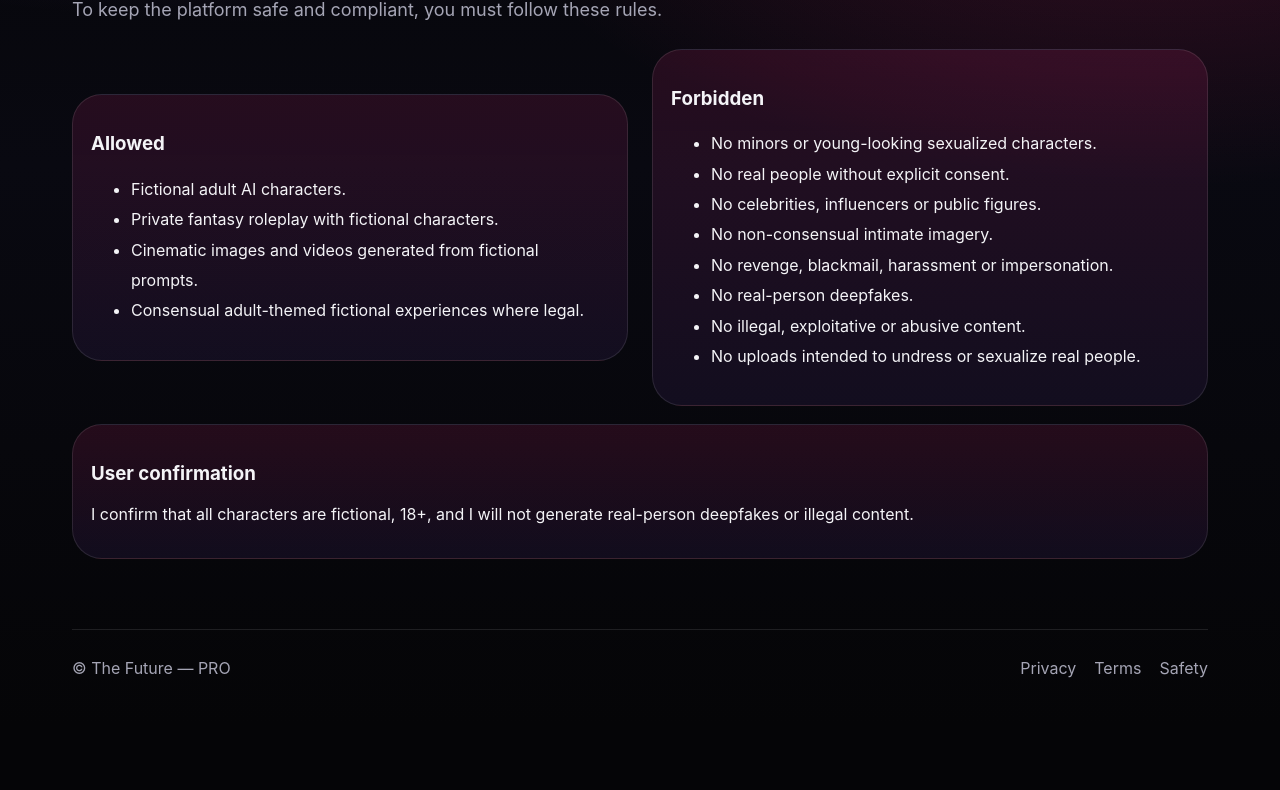
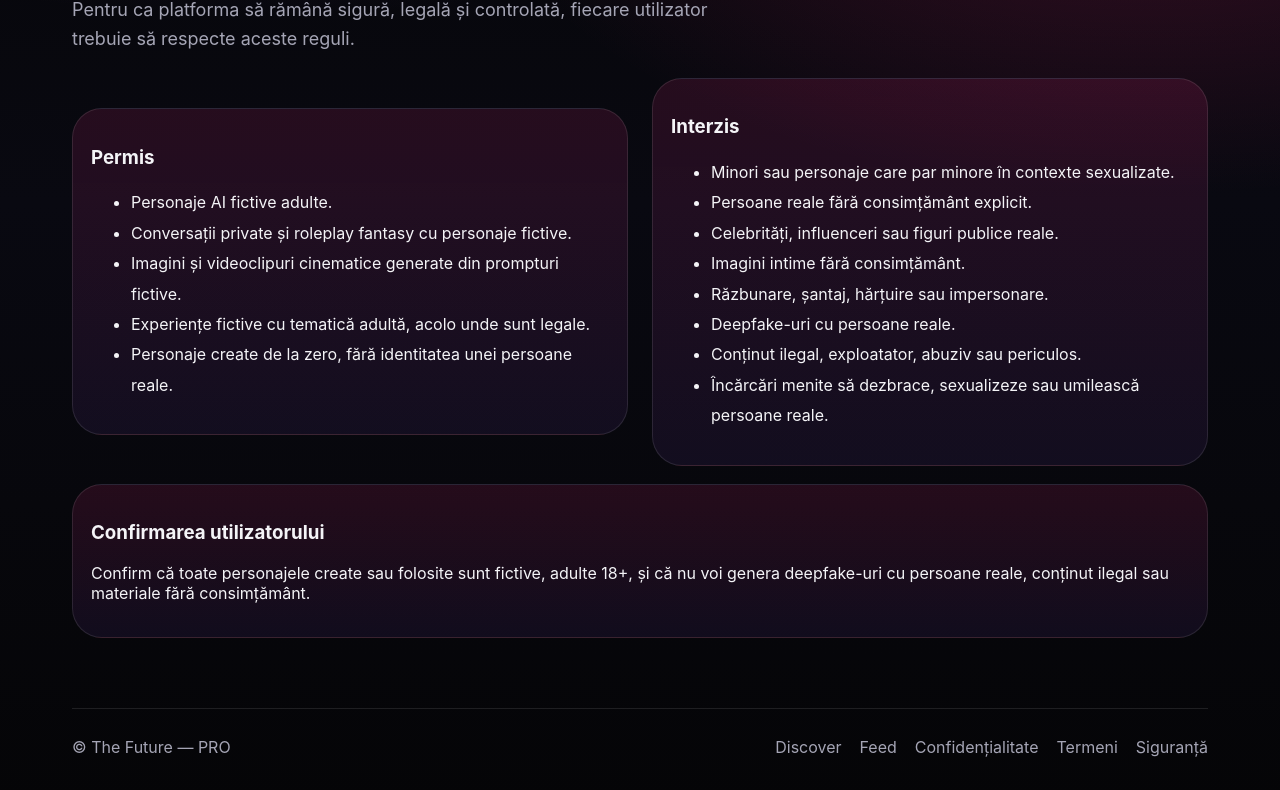
Before and after one commit to the-future-pro/the-future-pro69, a website: page public/safety.html in a window 1280 px wide. Shown: the part 294-1084 px from the top of the page. Before the commit the page ends 1022 px from the top, so only its background shows below. Drawn offline with Linux system fonts and the light colour scheme.

Commit message:
Update safety.html

```diff
--- a/public/safety.html
+++ b/public/safety.html
@@ -1,13 +1,13 @@
-<!DOCTYPE html>
+<!doctype html>
 <html lang="ro">
 <head>
-  <meta charset="UTF-8" />
+  <meta charset="utf-8" />
   <meta name="viewport" content="width=device-width,initial-scale=1" />
 
-  <title>Safety — The Future PRO</title>
+  <title>Siguranță — The Future PRO</title>
 
-  <link rel="stylesheet" href="/style.css?v=4007" />
-  <script src="/i18n.js?v=4007" defer></script>
+  <link rel="stylesheet" href="/style.css" />
+  <script src="/i18n.js" defer></script>
 </head>
 
 <body class="home-page">
@@ -15,12 +15,12 @@
   <main class="home-shell">
 
     <nav class="topbar">
-      <a class="brand" href="/">
+      <a class="brand" href="/" data-no-translate>
         <div class="brand-mark">AI</div>
 
         <div>
           <strong>The Future</strong>
-          <span data-i18n="safety">Safety</span>
+          <span>Safety</span>
         </div>
       </a>
 
@@ -31,87 +31,105 @@
       ></select>
 
       <div class="nav-actions">
-        <a class="ghost-btn" href="/premium" data-i18n="member_area">
-          Member Area
+        <a class="ghost-btn" href="/discover.html">
+          Discover
         </a>
 
-        <a class="main-btn" href="/" data-i18n="enter_platform">
-          Enter
+        <a class="ghost-btn" href="/feed.html">
+          Feed
+        </a>
+
+        <a class="ghost-btn" href="/premium">
+          Zona de membri
+        </a>
+
+        <a class="main-btn" href="/">
+          Acasă
         </a>
       </div>
     </nav>
 
     <section class="section">
       <div class="section-head">
-        <span data-i18n="safety">Safety</span>
+        <span>
+          SIGURANȚĂ
+        </span>
 
-        <h2 data-i18n="safety_title">
-          Safety rules
+        <h2>
+          Reguli de siguranță
         </h2>
 
-        <p data-i18n="safety_intro">
-          To keep the platform safe and compliant, you must follow these rules.
+        <p>
+          Pentru ca platforma să rămână sigură, legală și controlată, fiecare utilizator trebuie să respecte aceste reguli.
         </p>
       </div>
 
       <div class="split">
 
         <div class="lux-card">
-          <h3 data-i18n="allowed_title">Allowed</h3>
+          <h3>
+            Permis
+          </h3>
 
           <ul style="line-height:1.9">
-            <li data-i18n="allowed_1">
-              Fictional adult AI characters.
+            <li>
+              Personaje AI fictive adulte.
             </li>
 
-            <li data-i18n="allowed_2">
-              Private fantasy roleplay with fictional characters.
+            <li>
+              Conversații private și roleplay fantasy cu personaje fictive.
             </li>
 
-            <li data-i18n="allowed_3">
-              Cinematic images and videos generated from fictional prompts.
+            <li>
+              Imagini și videoclipuri cinematice generate din prompturi fictive.
             </li>
 
-            <li data-i18n="allowed_4">
-              Consensual adult-themed fictional experiences where legal.
+            <li>
+              Experiențe fictive cu tematică adultă, acolo unde sunt legale.
+            </li>
+
+            <li>
+              Personaje create de la zero, fără identitatea unei persoane reale.
             </li>
           </ul>
         </div>
 
         <div class="lux-card">
-          <h3 data-i18n="forbidden_title">Forbidden</h3>
+          <h3>
+            Interzis
+          </h3>
 
           <ul style="line-height:1.9">
-            <li data-i18n="forbidden_1">
-              No minors or young-looking sexualized characters.
+            <li>
+              Minori sau personaje care par minore în contexte sexualizate.
             </li>
 
-            <li data-i18n="forbidden_2">
-              No real people without explicit consent.
+            <li>
+              Persoane reale fără consimțământ explicit.
             </li>
 
-            <li data-i18n="forbidden_3">
-              No celebrities, influencers or public figures.
+            <li>
+              Celebrități, influenceri sau figuri publice reale.
             </li>
 
-            <li data-i18n="forbidden_4">
-              No non-consensual intimate imagery.
+            <li>
+              Imagini intime fără consimțământ.
             </li>
 
-            <li data-i18n="forbidden_5">
-              No revenge, blackmail, harassment or impersonation.
+            <li>
+              Răzbunare, șantaj, hărțuire sau impersonare.
             </li>
 
-            <li data-i18n="forbidden_6">
-              No real-person deepfakes.
+            <li>
+              Deepfake-uri cu persoane reale.
             </li>
 
-            <li data-i18n="forbidden_7">
-              No illegal, exploitative or abusive content.
+            <li>
+              Conținut ilegal, exploatator, abuziv sau periculos.
             </li>
 
-            <li data-i18n="forbidden_8">
-              No uploads intended to undress or sexualize real people.
+            <li>
+              Încărcări menite să dezbrace, sexualizeze sau umilească persoane reale.
             </li>
           </ul>
         </div>
@@ -119,23 +137,25 @@
       </div>
 
       <div class="lux-card" style="margin-top:18px">
-        <h3 data-i18n="safety_confirmation_title">
-          User confirmation
+        <h3>
+          Confirmarea utilizatorului
         </h3>
 
-        <p data-i18n="safety_checkbox">
-          I confirm that all characters are fictional, 18+, and I will not generate real-person deepfakes or illegal content.
+        <p>
+          Confirm că toate personajele create sau folosite sunt fictive, adulte 18+, și că nu voi genera deepfake-uri cu persoane reale, conținut ilegal sau materiale fără consimțământ.
         </p>
       </div>
     </section>
 
     <footer class="home-footer">
-      <span>© The Future — PRO</span>
+      <span data-no-translate>© The Future — PRO</span>
 
       <div>
-        <a href="/privacy.html" data-i18n="privacy">Privacy</a>
-        <a href="/terms.html" data-i18n="terms">Terms</a>
-        <a href="/safety.html" data-i18n="safety">Safety</a>
+        <a href="/discover.html">Discover</a>
+        <a href="/feed.html">Feed</a>
+        <a href="/privacy.html">Confidențialitate</a>
+        <a href="/terms.html">Termeni</a>
+        <a href="/safety.html">Siguranță</a>
       </div>
     </footer>
 
```
